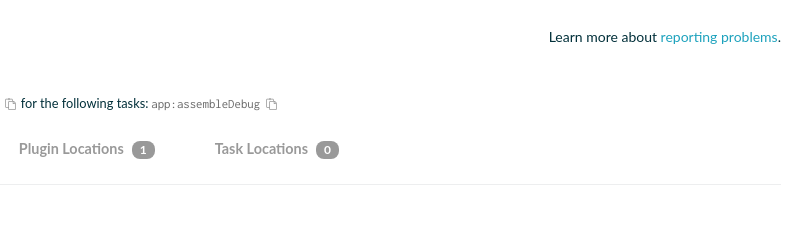
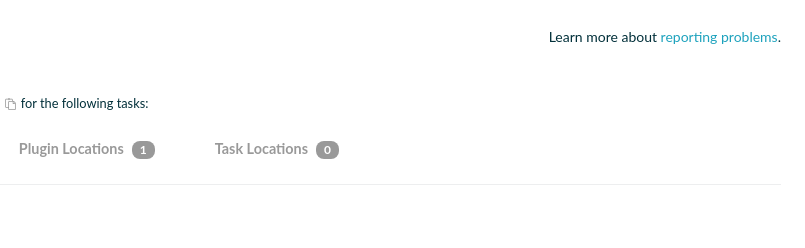
Before and after one commit to NewtonJosiah/Safe_Travel_Monitor, a plain HTML site: page build/reports/problems/problems-report.html in a window 1280 px wide. Shown: the full height of the page, 475-1280 px from the left. Drawn offline with Linux system fonts and the light colour scheme; a web font is replaced by a local one.

Commit message:
Final sync of project files and build reports

```diff
--- a/build/reports/problems/problems-report.html
+++ b/build/reports/problems/problems-report.html
@@ -653,7 +653,7 @@ code + .copy-button {
 <script type="text/javascript">
 function configurationCacheProblems() { return (
 // begin-report-data
-{"diagnostics":[{"problemId":[{"name":"kotlin","displayName":"Kotlin"},{"name":"kgp:deprecation","displayName":"Kotlin Gradle Plugin Deprecation"},{"name":"deprecated-kotlin-android-plugin","displayName":"Deprecated 'org.jetbrains.kotlin.android' plugin usage"}],"severity":"WARNING","contextualLabel":"Deprecated 'org.jetbrains.kotlin.android' plugin usage","problemDetails":"The 'org.jetbrains.kotlin.android' plugin in project ':app' is no longer required for Kotlin support since AGP 9.0.","documentationLink":"https://kotl.in/gradle/agp-built-in-kotlin","locations":[{"pluginId":"org.jetbrains.kotlin.android"}],"solutions":["Remove both `android.builtInKotlin=true` and `android.newDsl=false` from `gradle.properties`, then migrate to built-in Kotlin."]}],"problemsReport":{"totalProblemCount":1,"buildName":"Safe Travel Monitor","requestedTasks":"app:assembleDebug","documentationLink":"https://docs.gradle.org/9.4.1/userguide/reporting_problems.html","summaries":[]}}
+{"diagnostics":[{"problemId":[{"name":"kotlin","displayName":"Kotlin"},{"name":"kgp:deprecation","displayName":"Kotlin Gradle Plugin Deprecation"},{"name":"deprecated-kotlin-android-plugin","displayName":"Deprecated 'org.jetbrains.kotlin.android' plugin usage"}],"severity":"WARNING","contextualLabel":"Deprecated 'org.jetbrains.kotlin.android' plugin usage","problemDetails":"The 'org.jetbrains.kotlin.android' plugin in project ':app' is no longer required for Kotlin support since AGP 9.0.","documentationLink":"https://kotl.in/gradle/agp-built-in-kotlin","locations":[{"pluginId":"org.jetbrains.kotlin.android"}],"solutions":["Remove both `android.builtInKotlin=true` and `android.newDsl=false` from `gradle.properties`, then migrate to built-in Kotlin."]}],"problemsReport":{"totalProblemCount":1,"buildName":"Safe Travel Monitor","requestedTasks":"","documentationLink":"https://docs.gradle.org/9.4.1/userguide/reporting_problems.html","summaries":[]}}
 // end-report-data
 );}
 </script>
```
